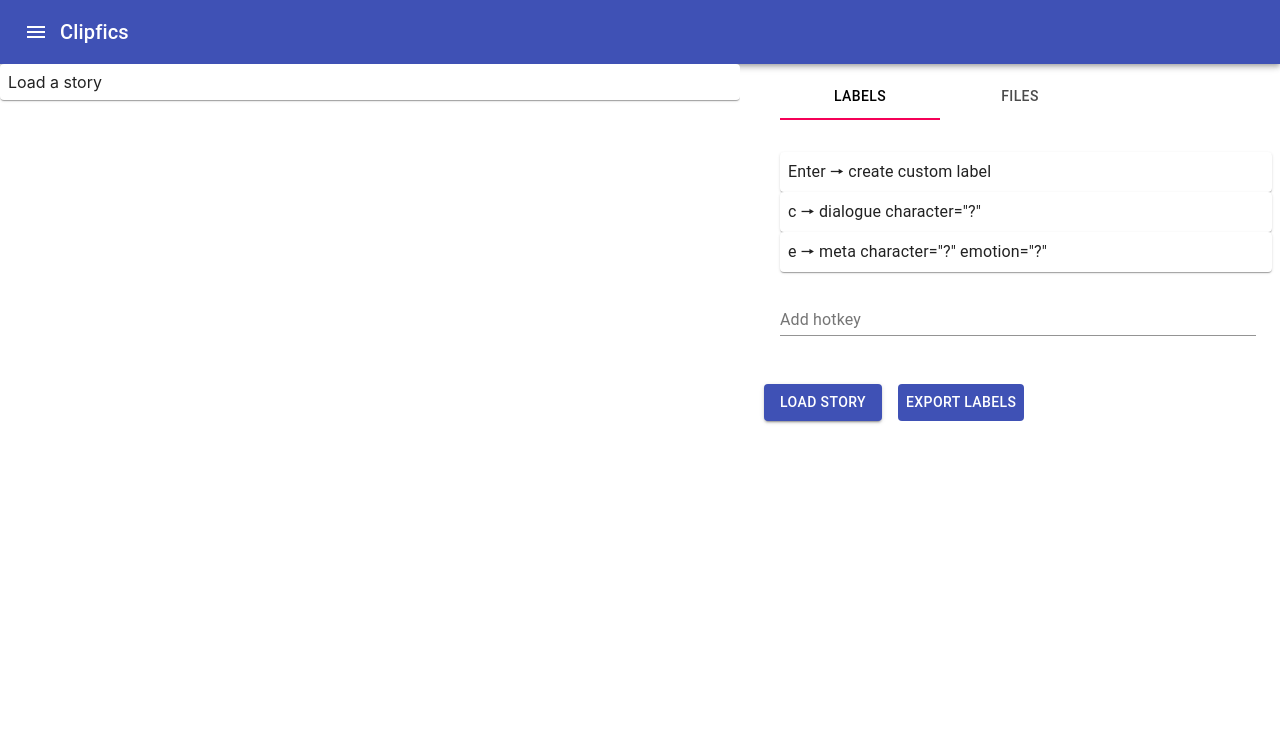
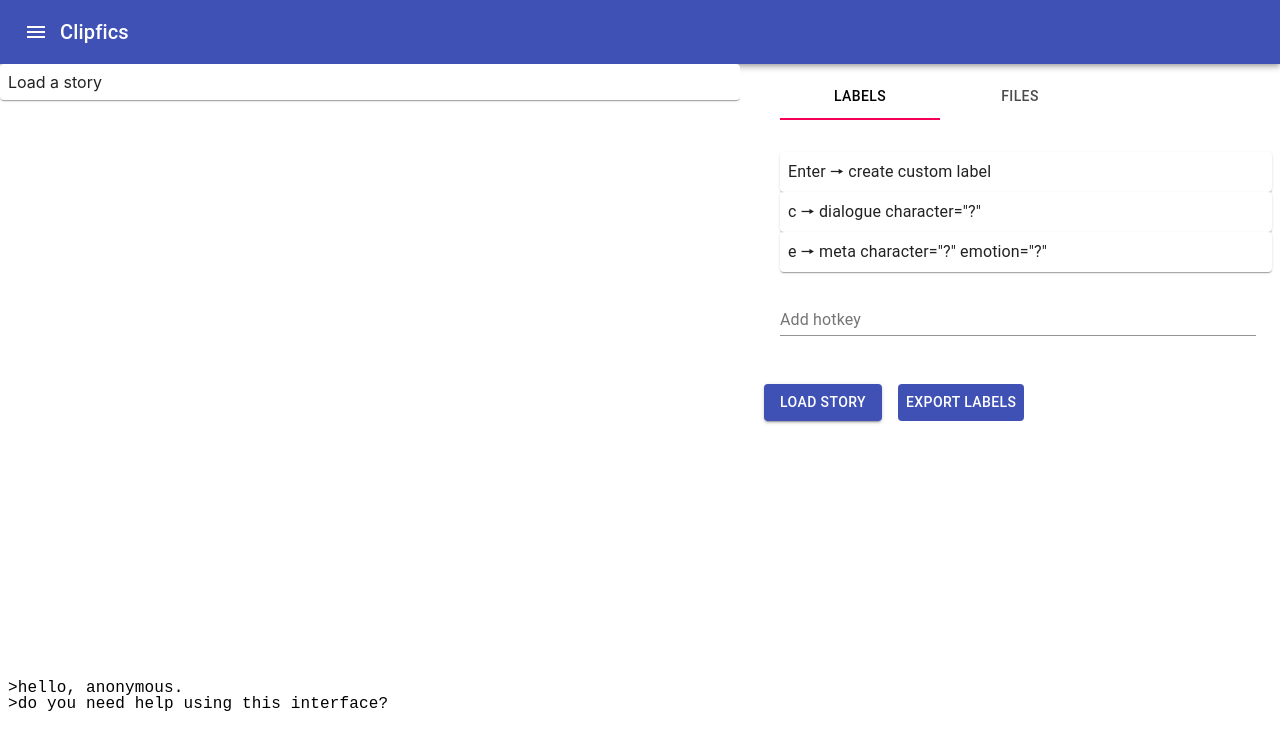
Before and after one commit to synthbot-anon/synthsites, a React (Create React App) app: page / in a window 1280 px wide. Shown: the top 750 px of the page. Built offline with nearby package versions, Linux system fonts and the light colour scheme.

Commit message:
add terminal to communicate with user

```diff
--- a/src/App.js
+++ b/src/App.js
@@ -17,10 +17,10 @@ import MenuIcon from '@material-ui/icons/Menu';
 import { ThemeContext, useStyles, theme } from './theme.js';
 import { ClipficsContext } from './tasks.js';
 import Hotkeys from './common/Hotkeys.js';
+import Terminal from './common/Terminal.js';
 import ContainerSelection from './common/ContainerSelection.js';
 import FileImportButton from './common/FileImportButton.js';
 import ClipficsControlPanel from './clipfics/ClipficsControlPanel.js';
-
 import CookieSynthPaper from './clipfics/cookiesynth/CookieSynthPaper.js';
 
 /**
@@ -79,11 +79,18 @@ const App = () => {
   taskContext.hotkeys.useHotkeys();
   taskContext.storyContainerRef = createRef();
   taskContext.selection = new ContainerSelection(taskContext.storyContainerRef);
+  taskContext.terminal = new Terminal();
+
+  taskContext.terminal.log("hello, anonymous.");
+  taskContext.terminal.log("do you need help using this interface?");
+
+  const TerminalDisplay = taskContext.terminal.Component;
 
   return (
     <ThemeContext.Provider value={themeContext}>
       <div id="app" className={classes['c-app--full-height']}>
         <NavigationBar />
+        <ClipficsContext.Provider value={taskContext}>
           <Grid container spacing={2}>
             <Grid item xs={7} className={classes['c-story-panel--full-height']}>
               <div
@@ -99,15 +106,18 @@ const App = () => {
               </div>
             </Grid>
             <Grid item xs={5} className={classes['c-control-panel']}>
-            <ClipficsContext.Provider value={taskContext}>
               <ClipficsControlPanel />
-            </ClipficsContext.Provider>
               <Grid container>
-              <FileImportButton onFileLoaded={setStoryContents} />
+                <FileImportButton onFileLoaded={(contents) => {
+                  taskContext.terminal.log('loading fic');
+                  setStoryContents(contents);
+                }} />
                 <CookieSynthExport />
               </Grid>
             </Grid>
           </Grid>
+        </ClipficsContext.Provider>
+        <TerminalDisplay />
       </div>
     </ThemeContext.Provider>
   );
--- a/src/clipfics/ClipficsControlPanel.js
+++ b/src/clipfics/ClipficsControlPanel.js
@@ -2,7 +2,7 @@ import React, { useState, useContext } from 'react';
 
 import { Box, Tab, Tabs, Toolbar, Typography } from '@material-ui/core';
 
-import { ThemeContext } from '../theme.js';
+import { ThemeContext } from 'theme.js';
 import { ClipficsLabelsPanel } from './LabelsPanel.js';
 
 
--- a/src/clipfics/LabelsPanel.js
+++ b/src/clipfics/LabelsPanel.js
@@ -1,12 +1,12 @@
 import React, { useState, useContext } from 'react';
 import { Grid } from '@material-ui/core';
 
-import { ThemeContext } from '../theme.js';
-import { ClipficsContext } from '../tasks.js';
-import TextFieldModal from '../common/TextFieldModal.js';
-import { useSelectionCache } from '../common/ContainerSelection.js';
-import useModalControls from '../common/useModalControls.js';
-import useLoopControls from '../common/useLoopControls.js';
+import { ThemeContext } from 'theme.js';
+import { useClipfics } from 'tasks.js';
+import TextFieldModal from 'common/TextFieldModal.js';
+import { useSelectionCache } from 'common/ContainerSelection.js';
+import useModalControls from 'common/useModalControls.js';
+import useLoopControls from 'common/useLoopControls.js';
 import CookieSynthLabel from './cookiesynth/CookieSynthLabel.js';
 
 /**
@@ -15,7 +15,7 @@ import CookieSynthLabel from './cookiesynth/CookieSynthLabel.js';
  * @param containerRef React ref for where a selection is valid
  */
 const ClipficsHotkey = ({ onLabel, shortcut, description }) => {
-  const { hotkeys, selection } = useContext(ClipficsContext);
+  const { hotkeys, selection } = useClipfics();
 
   // Highlight selection only if it falls within the container
   const highlightWithinElement = () => {
@@ -37,7 +37,7 @@ const ClipficsHotkey = ({ onLabel, shortcut, description }) => {
 export const ClipficsLabelsPanel = ({ ...props }) => {
   const { classes } = useContext(ThemeContext);
 
-  const { hotkeys, selection } = useContext(ClipficsContext);
+  const { hotkeys, selection, terminal } = useClipfics();
   const { saveSelection, restoreSelection } = useSelectionCache(selection);
   const {
     currentItem: currentMissingProp,
@@ -63,7 +63,11 @@ export const ClipficsLabelsPanel = ({ ...props }) => {
 
     beginRequestMissingProps(pendingLabel.missingProperties)
       .then(() => {
-        pendingLabel.injectLabel();
+        if (pendingLabel.injectLabel()) {
+          terminal.log('added label:', pendingLabel.completedLabel);
+        } else {
+          terminal.log('invalid label:', pendingLabel.completedLabel);
+        }
         restoreSelection();
       })
       .catch((error) => {
--- a/src/clipfics/cookiesynth/CookieSynthLabel.js
+++ b/src/clipfics/cookiesynth/CookieSynthLabel.js
@@ -1,5 +1,5 @@
 import { isLabelValid, getTagsFromLabel, getMissingValues } from './common.js';
-import RangeUtils from '../../common/RangeUtils.js';
+import RangeUtils from 'common/RangeUtils.js';
 
 export default class CookieSynthLabel {
   missingProperties = [];
@@ -7,6 +7,7 @@ export default class CookieSynthLabel {
   providedValues = [];
   #label;
   #range;
+  completedLabel;
 
   constructor(range, label) {
     const missingValueMatches = getMissingValues(label);
@@ -40,6 +41,7 @@ export default class CookieSynthLabel {
     }
     result += originalLabel.substring(lastOffset, originalLabel.length);
 
+    this.completedLabel = result;
     return result;
   }
 
@@ -47,13 +49,12 @@ export default class CookieSynthLabel {
     const completedLabel = this.getCompletedLabel();
 
     if (!isLabelValid(completedLabel)) {
-      console.log('invalid label:', completedLabel);
-      return;
+      return false;
     }
 
     const [tagStart, tagEnd] = getTagsFromLabel(completedLabel);
-    console.log('tags:', tagStart, tagEnd);
     addLabelToRange(tagStart, tagEnd, this.#range);
+    return true;
   }
 }
 
--- a/src/clipfics/cookiesynth/CookieSynthPaper.js
+++ b/src/clipfics/cookiesynth/CookieSynthPaper.js
@@ -2,14 +2,22 @@ import React from 'react';
 import { Paper } from '@material-ui/core';
 import sanitizeHtml from 'sanitize-html';
 
+import { useClipfics } from 'tasks.js';
+
 // Panel used to display an HTML story.
 export default ({ children, ...other }) => {
   const sanitizedHtml = customSanitizeHtml(children);
+  const { terminal } = useClipfics();
 
   const div = document.createElement('div');
   div.innerHTML = sanitizedHtml;
 
   const labels = div.querySelectorAll('[data-cookiesynth-style]');
+  if (labels.length !== 0) {
+    terminal.log("loading existing tags");
+  }
+
+
   labels.forEach((e) => {
     e.setAttribute('style', 'background-color: yellow;');
   });
--- a/src/clipfics/cookiesynth/common.js
+++ b/src/clipfics/cookiesynth/common.js
@@ -27,6 +27,6 @@ export const getMissingValues = (label) => {
 
 export const getTypeFromLabel = (label) => {
   const match = OPEN_REGEX.exec(label);
-  const [full, keyword] = match;
+  const [, keyword] = match;
   return keyword;
 };
--- a/src/common/FileImportButton.js
+++ b/src/common/FileImportButton.js
@@ -1,6 +1,6 @@
 import React, { useContext } from 'react';
 import { Button } from '@material-ui/core';
-import { ThemeContext } from '../theme.js';
+import { ThemeContext } from 'theme.js';
 
 /**
  * Button to load a story file into the StorySheet.
--- a/src/common/Hotkeys.js
+++ b/src/common/Hotkeys.js
@@ -1,6 +1,6 @@
 import React, { useState, useEffect, useContext } from 'react';
-import CompletableTextField from '../common/CompletableTextField.js';
-import { ThemeContext } from '../theme.js';
+import CompletableTextField from 'common/CompletableTextField.js';
+import { ThemeContext } from 'theme.js';
 import { Paper, Grid, Modal, Typography } from '@material-ui/core';
 
 const IGNORE_KEYS = new Set(['Shift', 'Control', 'Alt', 'CapsLock']);
--- /dev/null
+++ b/src/common/Terminal.js
@@ -0,0 +1,74 @@
+import React, { useContext, useEffect, useState, createRef } from 'react';
+import { Box, Typography } from '@material-ui/core';
+
+import { ThemeContext } from 'theme.js';
+
+export default class Console {
+  history = [];
+  nextId = 0;
+  Component;
+  #onUpdateCallbacks = [];
+
+  constructor() {
+    this.Component = () => <TerminalDisplay terminal={this} />;
+  }
+
+  log(text, ...rest) {
+    if (rest !== undefined) {
+      text = `${text} ${rest.join(' ')}`;
+    }
+
+    this.history = [
+      ...this.history,
+      <HistoryItem key={this.nextId++}>>{text}</HistoryItem>,
+    ];
+    this.#onUpdateCallbacks.forEach((updateDisplay) => updateDisplay(this.history));
+  }
+
+  append(element) {
+    this.history = [...this.history, <div key={this.nextId++}>{element}</div>];
+    this.#onUpdateCallbacks.forEach((updateDisplay) => updateDisplay(this.history));
+  }
+
+  registerOnUpdate(callback) {
+    this.#onUpdateCallbacks.push(callback);
+  }
+
+  unregisterOnUpdate(callback) {
+    this.#onUpdateCallbacks = this.#onUpdateCallbacks.filter((x) => x !== callback);
+  }
+}
+
+const HistoryItem = ({ children, ...other }) => {
+  const { classes } = useContext(ThemeContext);
+  return (
+    <Typography className={classes['c-terminal__history']} {...other}>
+      {children}
+    </Typography>
+  );
+};
+
+const TerminalDisplay = ({ terminal }) => {
+  const { classes } = useContext(ThemeContext);
+  const [history, setHistory] = useState([terminal.history]);
+  const historyRef = createRef();
+
+  useEffect(() => {
+    const onUpdate = (history) => {
+      setHistory(history);
+    };
+
+    terminal.registerOnUpdate(onUpdate);
+    historyRef.current.scrollTop = historyRef.current.scrollHeight;
+
+    return () => {
+      terminal.unregisterOnUpdate(onUpdate);
+    };
+  });
+
+  return (
+    <Box ref={historyRef} component="div" className={classes['c-terminal']}>
+      <div children={history} />
+    </Box>
+  );
+};
--- a/src/common/TextFieldModal.js
+++ b/src/common/TextFieldModal.js
@@ -1,7 +1,7 @@
 import React, { useContext } from 'react';
 import { Modal } from '@material-ui/core';
 import CompletableTextField from './CompletableTextField.js';
-import { ThemeContext } from '../theme.js';
+import { ThemeContext } from 'theme.js';
 
 export default ({ open, onClose, ...other }) => {
   const { classes } = useContext(ThemeContext);
--- a/src/tasks.js
+++ b/src/tasks.js
@@ -1,3 +1,7 @@
-import { createContext } from 'react';
+import { createContext, useContext } from 'react';
 
 export const ClipficsContext = createContext();
+
+export const useClipfics = () => {
+  return useContext(ClipficsContext);
+}
--- a/src/theme.js
+++ b/src/theme.js
@@ -14,7 +14,8 @@ export const useStyles = makeStyles({
   },
 
   'c-story-panel--full-height': {
-    'max-height': 'calc(100vh - 64px)',
+    'max-height': 'calc(85vh - 64px)',
+    'height': 'calc(85vh - 64px)',
   },
 
   'c-control-panel': {},
@@ -88,4 +89,19 @@ export const useStyles = makeStyles({
     background: 'white',
     padding: theme.spacing(2),
   },
+
+  'c-terminal': {
+    'padding-top': theme.spacing(2),
+    'padding-bottom': theme.spacing(2),
+    'padding-left': theme.spacing(1),
+    'padding-right': theme.spacing(1),
+    'max-height': 'calc(15vh - 32px)',
+    'height': 'calc(15vh - 32px)',
+    'overflow': 'auto',
+  },
+
+  'c-terminal__history': {
+    'font-family': "'Inconsolata', monospace",
+    'line-height': 1.0,
+  },
 });
```
Lines whose indentation alone changed are shown as unchanged.
